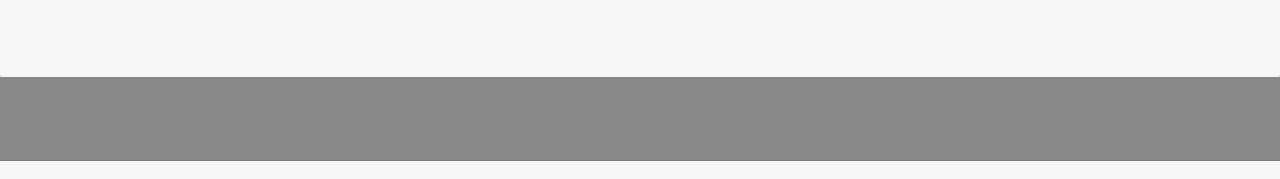
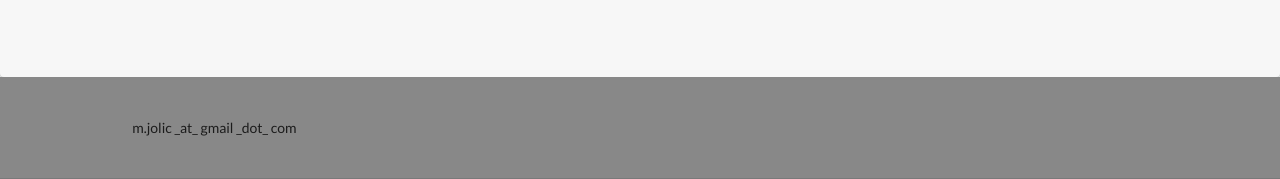
Before and after one commit to jolic/jolic.github.io, a plain HTML site: page index.html in a window 1280 px wide. Shown: the part 2434-2613 px from the top of the page. Drawn offline with Linux system fonts and the light colour scheme.

Commit message:
typo stuff

```diff
--- a/index.html
+++ b/index.html
@@ -242,12 +242,9 @@
 		<div class="ui stackable center aligned page grid">
 			<div class="ten wide column">
 				<div class="ui three column center aligned stackable grid">
-					<div class="column">
-					</div>
-					<div class="column">
-					</div>
-					<div class="column">
-					</div>
+					<div class="column">m.jolic _at_ gmail _dot_ com</div>
+					<div class="column"></div>
+					<div class="column"></div>
 				</div>
 			</div>
 			<div class="six wide column">
```
Lines whose indentation alone changed are shown as unchanged.
